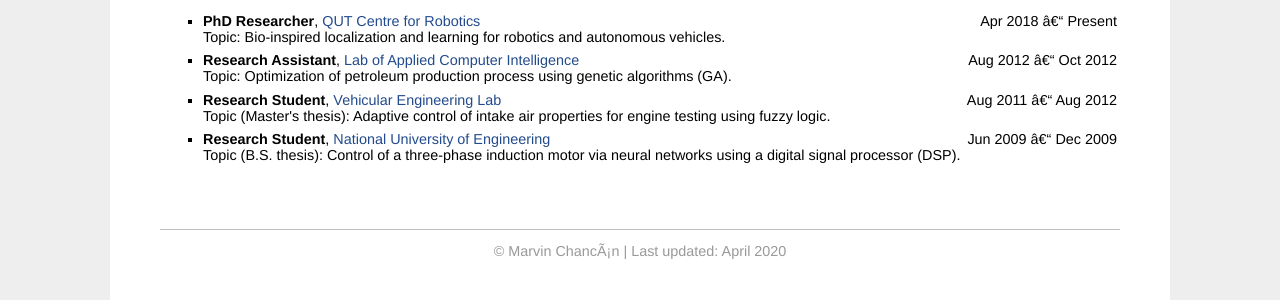
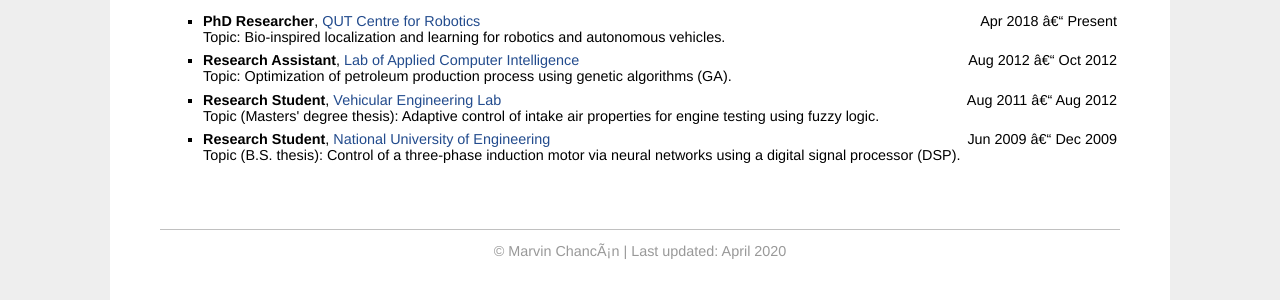
Before and after one commit to mchancan/mchancan.github.io, a Jekyll site: the page built from index.html, in a window 1280 px wide. Shown: the part 1403-1703 px from the top of the page. Built offline with Jekyll 4.4.1, drawn with Linux system fonts in a browser that asks for light colours; comment, search, counter and statistics services are not loaded.

Commit message:
Update index.html

```diff
--- a/index.html
+++ b/index.html
@@ -141,7 +141,7 @@ title: Marvin
 			<ul>
 				<li><div style="float:left; text-align:left"><b>PhD Researcher</b>, <a href="https://research.qut.edu.au/qcr/robotic-vision/">QUT Centre for Robotics</a></div> <div style="float:right; text-align:right">Apr 2018 – Present</div><br> <div style="float:left; text-align:left">Topic: Bio-inspired localization and learning for robotics and autonomous vehicles.</div><br></li>
 				<li><div style="float:left; text-align:left"><b>Research Assistant</b>, <a href="http://www.ica.ele.puc-rio.br/en/">Lab of Applied Computer Intelligence</a></div> <div style="float:right; text-align:right">Aug 2012 – Oct 2012</div><br> <div style="float:left; text-align:left">Topic: Optimization of petroleum production process using genetic algorithms (GA).</div><br></li>
-				<li><div style="float:left; text-align:left"><b>Research Student</b>, <a href="https://www.puc-rio.br/english/specialprojects/iepuc.html">Vehicular Engineering Lab</a></div> <div style="float:right; text-align:right">Aug 2011 – Aug 2012</div><br> <div style="float:left; text-align:left">Topic (Master's thesis): Adaptive control of intake air properties for engine testing using fuzzy logic.</div><br></li>
+				<li><div style="float:left; text-align:left"><b>Research Student</b>, <a href="https://www.puc-rio.br/english/specialprojects/iepuc.html">Vehicular Engineering Lab</a></div> <div style="float:right; text-align:right">Aug 2011 – Aug 2012</div><br> <div style="float:left; text-align:left">Topic (Masters' degree thesis): Adaptive control of intake air properties for engine testing using fuzzy logic.</div><br></li>
 				<li><div style="float:left; text-align:left"><b>Research Student</b>, <a href="https://www.uni.edu.pe">National University of Engineering</a></div> <div style="float:right; text-align:right">Jun 2009 – Dec 2009</div><br> <div style="float:left; text-align:left">Topic (B.S. thesis): Control of a three-phase induction motor via neural networks using a digital signal processor (DSP).</div><br></li>
 			</ul>
 		</td>
```
